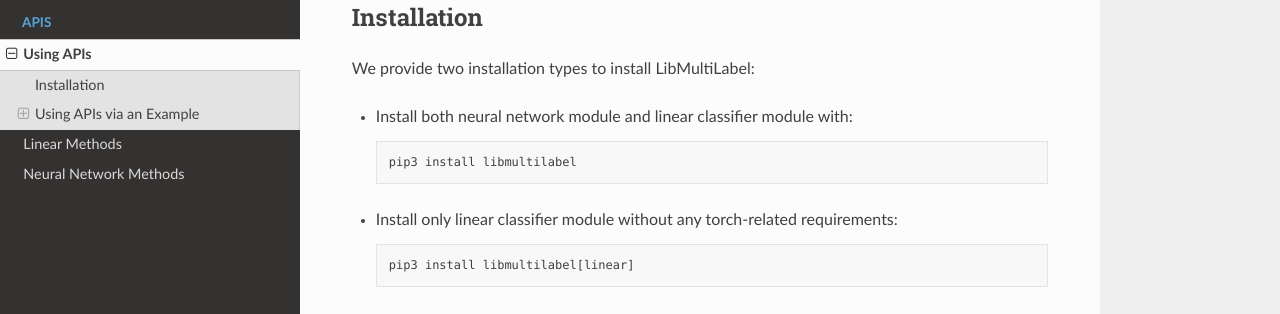
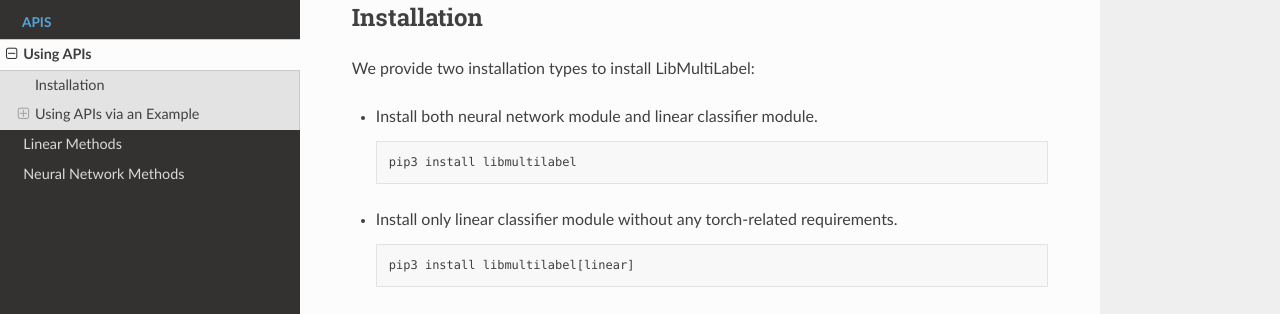
Before and after one commit to ASUS-AICS/LibMultiLabel, a Sphinx documentation site: the page built from docs/api/api.rst, in a window 1280 px wide and 900 px high. Shown: the part 315-629 px from the top of the window. Built offline with Sphinx 7.4.7 and the Read the Docs theme 2.0.0, drawn with Linux system fonts in a browser that asks for light colours.

Commit message:
a / period ::

```diff
--- a/docs/api/api.rst
+++ b/docs/api/api.rst
@@ -13,11 +13,11 @@ Installation
 
 We provide two installation types to install LibMultiLabel:
 
-* Install both neural network module and linear classifier module with::
+* Install both neural network module and linear classifier module. ::
 
     pip3 install libmultilabel
 
-* Install only linear classifier module without any torch-related requirements::
+* Install only linear classifier module without any torch-related requirements. ::
 
     pip3 install libmultilabel[linear]
 
--- a/docs/cli/nn.rst
+++ b/docs/cli/nn.rst
@@ -41,8 +41,9 @@ For validation, you can evaluate the model with a set of evaluation metrics.
 Set ``monitor_metrics`` to define what you want to print on the screen.
 The argument ``val_metric`` is the metric for selecting the best model.
 Namely, the model occurred at the epoch with the best validation metric is returned after training.
-If you do not specify a validation set in the configuration file via ``val_path`` or training-validation split ratio via ``val_size``,
-we will split the training data into training and validation set with an 80-20 split. Example lines in a configuration file:
+If you do not specify a validation set in the configuration file via ``val_path`` or a training-validation split ratio via ``val_size``,
+we will split the training data into training and validation set with an 80-20 split.
+Example lines in a configuration file:
 
 .. code-block:: yaml
 
```
